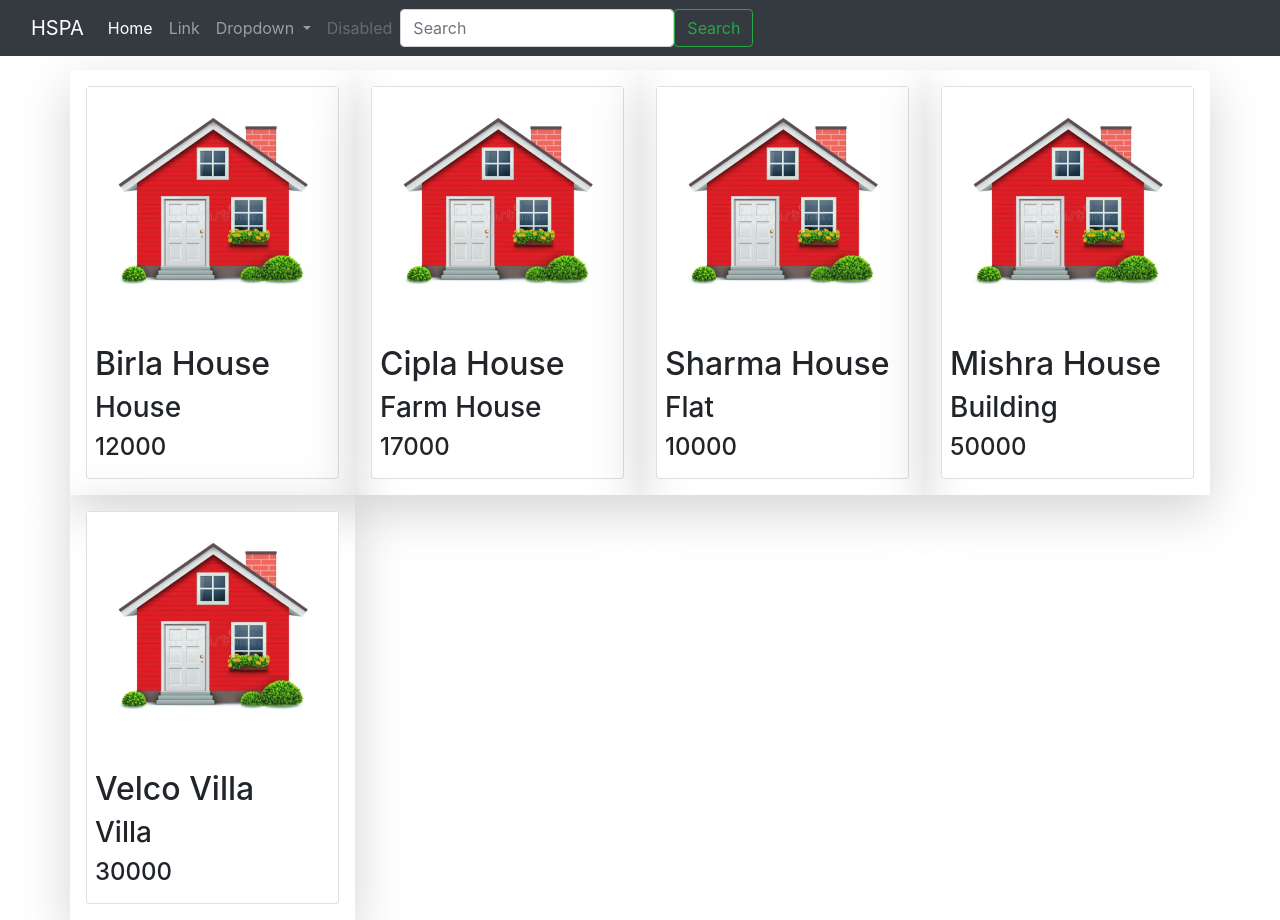
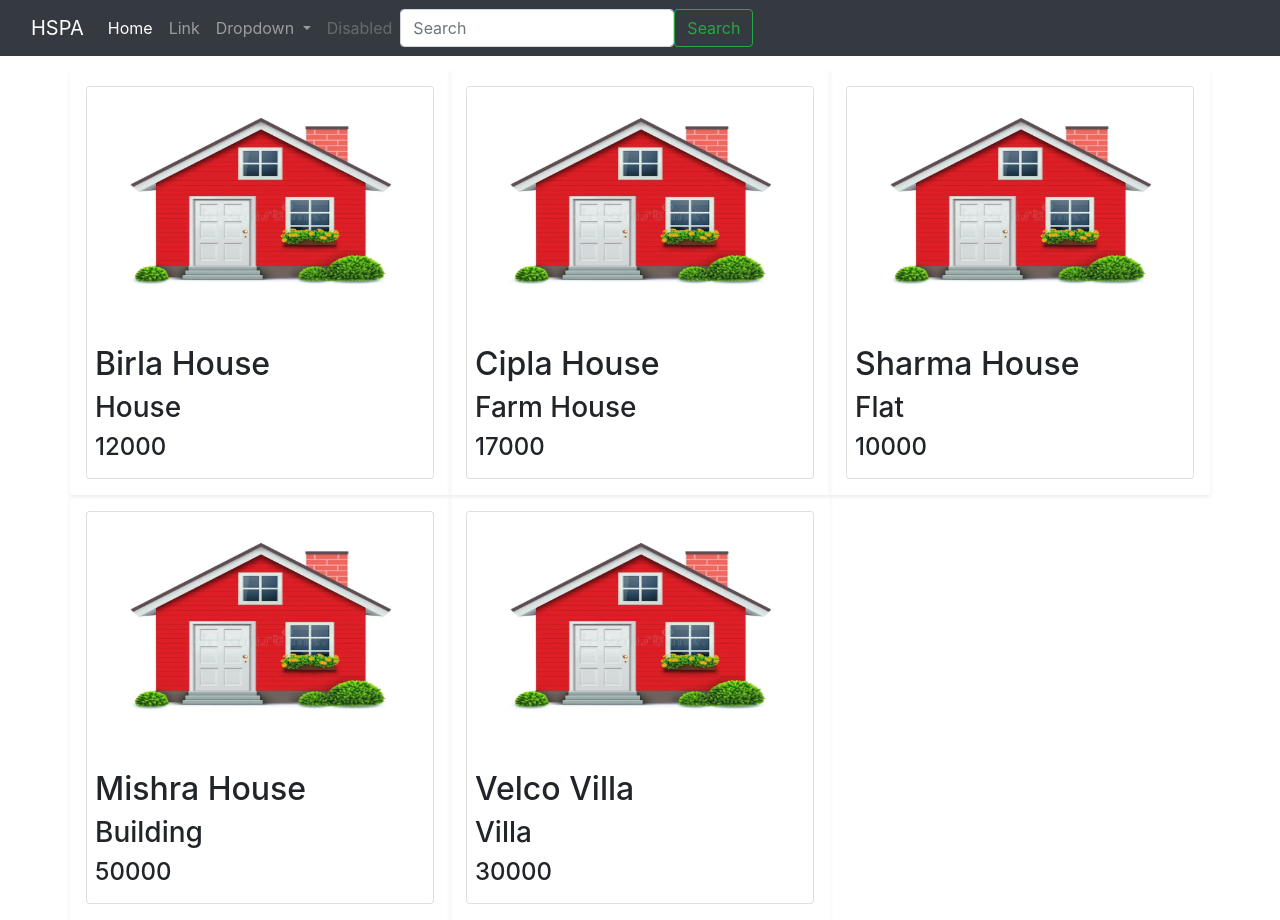
Before and after one commit to Upvk/HSPA-Project, an Angular app in the folder Frontend/: page / in a window 1280 px wide. Built offline with nearby package versions, Linux system fonts and the light colour scheme.

Commit message:
card transition

```diff
--- a/Frontend/src/app/property/property-card/property-card.component.css
+++ b/Frontend/src/app/property/property-card/property-card.component.css
@@ -1 +1,41 @@
-.propImg {height: 250px;}
+.card-img-wrapper
+{
+    overflow: hidden;
+    position: relative;
+}
+
+.card:hover img{
+    transform:scale(1.1, 1.1);
+    transition-duration: 500ms;
+    transition-timing-function: ease-out;
+    height: 250px;
+    opacity: 0.6;
+}
+
+.card img{
+    transform:scale(1, 1);
+    transition-duration: 500ms;
+    transition-timing-function: ease-out;
+    height: 250px;
+}
+
+.card-member-icons {
+    position: absolute;
+    left: 0;
+    right: 0;
+    bottom: -10%;
+    margin-left: auto;
+    margin-right: auto;
+    opacity: 0;
+}
+
+.card-img-wrapper:hover .card-member-icons
+{
+    bottom: 0;
+    opacity: 1;
+}
+
+.animate
+{
+    transition: all 0.3s ease-in-out;
+}
--- a/Frontend/src/app/property/property-card/property-card.component.html
+++ b/Frontend/src/app/property/property-card/property-card.component.html
@@ -1,9 +1,18 @@
 
     <div class="card" >
-        <img class="propImg" src="assets/images/house_default.png" alt="Image_default">
+        <div class="card-img-wrapper">
+            <img class="propImg card-img-top" src="assets/images/house_default.png" alt="Image_default">
+
+
+            <ul class="list-inline text-center card-member-icons animate">
+                <li class="list-inline-item"> <button class="btn btn-primary"> C </button> </li>
+                <li class="list-inline-item"> <button class="btn btn-primary"> E </button> </li>
+            </ul>
+        </div>
+
         <div class="card-body p-2">
-        <h2>{{property.Name}}</h2>
-        <h3>{{property.Type}}</h3>
-        <h4>{{property.Price}}</h4>
+            <h2>{{property.Name}}</h2>
+            <h3>{{property.Type}}</h3>
+            <h4>{{property.Price}}</h4>
         </div>
     </div>
--- a/Frontend/src/app/property/property-list/property-list.component.html
+++ b/Frontend/src/app/property/property-list/property-list.component.html
@@ -1,6 +1,6 @@
 
 <div class="row" >
-    <div *ngFor="let property of properties" class="shadow-lg col-sm-3 p-3">
+    <div *ngFor="let property of properties" class="shadow-sm col-sm-4 p-3">
         <app-property-card [property]="property"></app-property-card>
     </div>
 </div>
```
